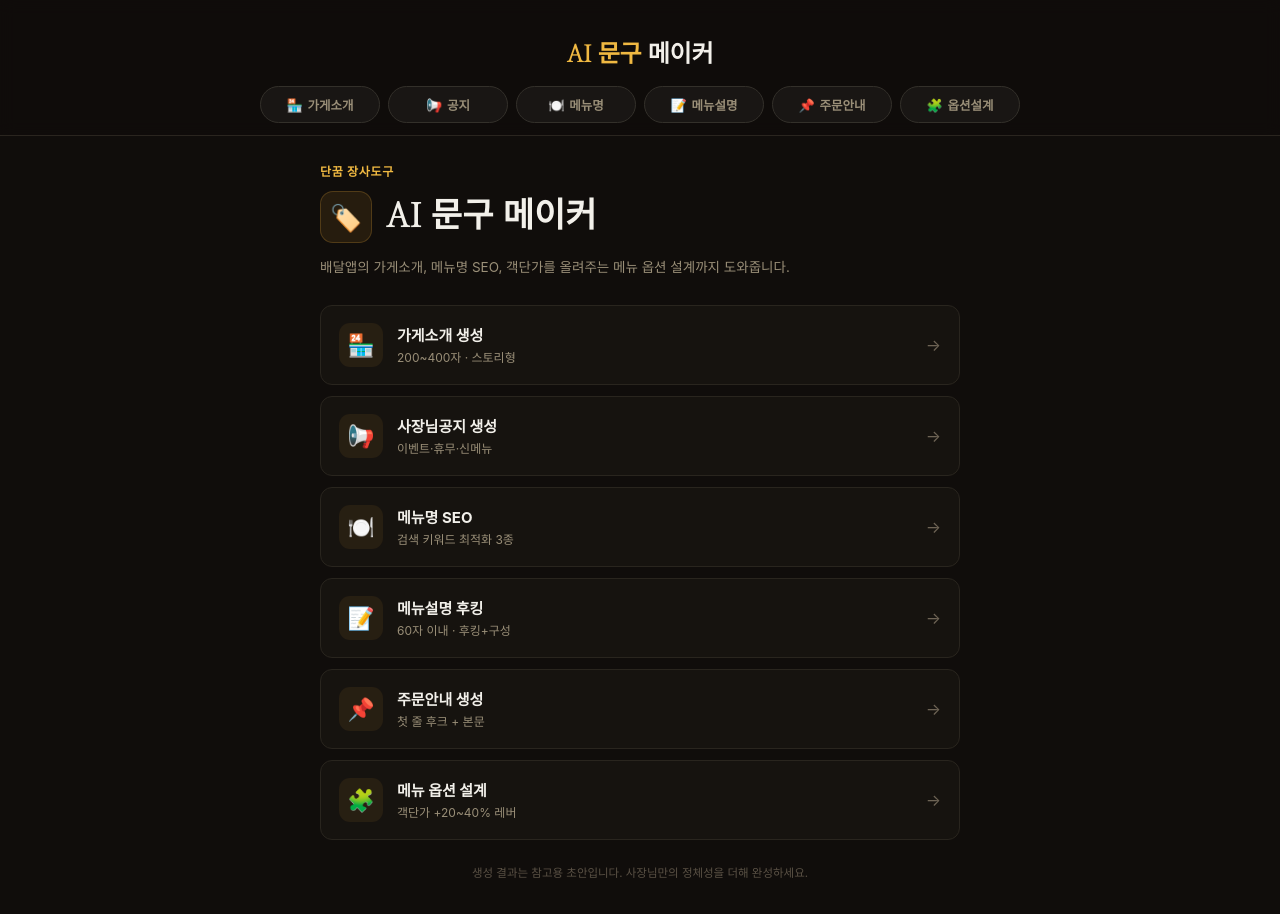
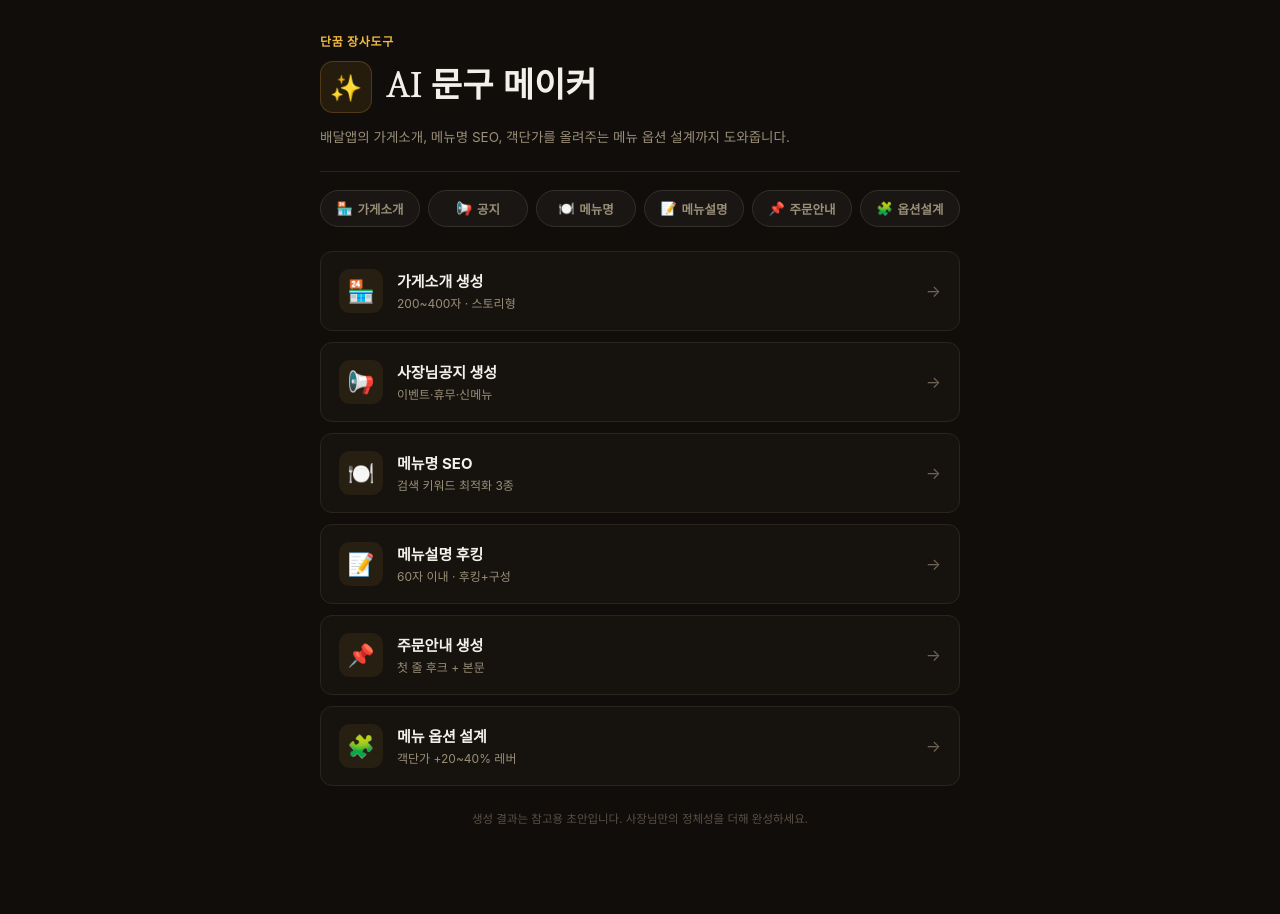
Before and after one commit to sfmaster-dot/dgm-ai-tool, a React (Vite) app: page / in a window 1280 px wide. After the commit the page ends 860 px from the top, so only its background shows below. Built offline with nearby package versions, Linux system fonts and the light colour scheme.

Commit message:
style: 헤더 재배치 - 히어로 상단 + 구분선 + 탭 네비, 중복 타이틀 제거

```diff
--- a/src/App.jsx
+++ b/src/App.jsx
@@ -40,12 +40,19 @@ export default function App() {
 
   return (
     <div style={s.wrap}>
-      {/* 상단 고정 네비게이터 */}
-      <div style={s.nav}>
-        <button style={s.brand} onClick={() => setActive(null)} className='brandBtn'>
-          <span style={{ color: '#f0b942' }}>AI 문구</span> 메이커
-        </button>
-        <div style={s.tabBarWrap}>
+      {/* 헤더: 히어로 → 구분선 → 탭 네비게이션 */}
+      <div style={s.header}>
+        <div style={s.hero}>
+          <div style={s.heroLabel}>단꿈 장사도구</div>
+          <div style={s.heroRow}>
+            <span style={s.heroIcon}>✨</span>
+            <span style={s.heroTitle}>AI 문구 메이커</span>
+          </div>
+          <div style={s.heroSub}>배달앱의 가게소개, 메뉴명 SEO, 객단가를 올려주는 메뉴 옵션 설계까지 도와줍니다.</div>
+        </div>
+
+        <div style={s.divider} />
+
         <div style={s.tabBar} className='tabBar'>
           {TOOLS.map(t => {
             const on = active === t.type;
@@ -63,7 +70,6 @@ export default function App() {
           })}
         </div>
       </div>
-      </div>
 
       {/* 본문 */}
       {active
@@ -72,7 +78,6 @@ export default function App() {
       }
 
       <style>{`
-        .brandBtn:hover { opacity: .85; }
         .navTab:hover { border-color: rgba(232,168,56,.5) !important; color: #f2f0ea !important; }
         .toolCard:hover { border-color: rgba(232,168,56,.45) !important; background: #1c1811 !important; transform: translateY(-1px); box-shadow: 0 6px 18px rgba(0,0,0,.35); }
         .toolCard:hover .cardLine { background: linear-gradient(180deg,#eeb040,#e0972a) !important; }
@@ -86,14 +91,6 @@ export default function App() {
 function Home({ tools, onPick }) {
   return (
     <div style={s.body}>
-      <div style={s.hero}>
-        <div style={s.heroLabel}>단꿈 장사도구</div>
-        <div style={s.heroRow}>
-          <span style={s.heroIcon}>🏷️</span>
-          <span style={s.heroTitle}>AI 문구 메이커</span>
-        </div>
-        <div style={s.heroSub}>배달앱의 가게소개, 메뉴명 SEO, 객단가를 올려주는 메뉴 옵션 설계까지 도와줍니다.</div>
-      </div>
       <div style={s.grid}>
         {tools.map(t => (
           <button key={t.type} style={s.card} onClick={() => onPick(t.type)} className='toolCard'>
@@ -119,21 +116,12 @@ const SERIF = "'Nanum Myeongjo', serif";
 const s = {
   wrap: { minHeight:'100%', boxSizing:'border-box', color:'#e8ede8' },
 
-  nav: {
-    position:'sticky', top:0, zIndex:20,
-    background:'rgba(16,13,11,.92)', backdropFilter:'blur(8px)',
-    borderBottom:'1px solid #2a251f',
-    padding:'34px 16px 0',
-  },
-  brand: {
-    display:'block', margin:'0 auto', maxWidth:'760px', width:'100%',
-    background:'none', border:'none', cursor:'pointer', textAlign:'center',
-    fontFamily:SERIF, fontSize:'24px', fontWeight:800, color:'#f2f0ea', letterSpacing:'-.01em',
-    padding:0, transition:'opacity .15s',
-  },
-  tabBarWrap: { maxWidth:'760px', margin:'16px auto 0', overflow:'hidden' },
+  header: { padding:'32px 16px 0' },
+  divider: { maxWidth:'640px', margin:'22px auto 18px', height:'1px', background:'#2a251f' },
+  tabBarWrap: { maxWidth:'640px', margin:'0 auto', overflow:'hidden' },
   tabBar: {
-    display:'flex', gap:'8px', overflowX:'auto', paddingBottom:'12px',
+    display:'flex', gap:'8px', overflowX:'auto', paddingBottom:'2px',
+    maxWidth:'640px', margin:'0 auto',
     scrollbarWidth:'none', msOverflowStyle:'none',
   },
   tab: {
@@ -149,8 +137,8 @@ const s = {
     color:'#1a1408', fontWeight:700, boxShadow:'0 3px 10px rgba(232,168,56,.28)',
   },
 
-  body: { padding:'26px 16px 32px' },
-  hero: { maxWidth:'640px', margin:'0 auto 26px', textAlign:'left' },
+  body: { padding:'22px 16px 32px' },
+  hero: { maxWidth:'640px', margin:'0 auto', textAlign:'left' },
   heroLabel: { fontSize:'12px', fontWeight:700, letterSpacing:'.06em', color:'#f0b942', marginBottom:'12px' },
   heroRow: { display:'flex', alignItems:'center', gap:'14px' },
   heroIcon: {
--- a/src/components/AiForm.jsx
+++ b/src/components/AiForm.jsx
@@ -283,8 +283,8 @@ function SelectField({ label, value, onChange, options }) {
 }
 
 const s = {
-  page: { maxWidth:'640px', margin:'0 auto', padding:'28px 16px 32px' },
-  head: { padding:'0 4px 16px', borderBottom:'1px solid #2a251f', marginBottom:'18px' },
-  title: { fontFamily:"'Nanum Myeongjo', serif", fontSize:'20px', fontWeight:800, color:'#f2f0ea' },
-  sub: { fontSize:'12px', color:'#9a8f78', marginTop:'6px' },
+  page: { maxWidth:'640px', margin:'0 auto', padding:'22px 16px 32px' },
+  head: { padding:'0 4px 16px', marginBottom:'18px' },
+  title: { fontFamily:"'Nanum Myeongjo', serif", fontSize:'21px', fontWeight:800, color:'#f2f0ea', lineHeight:1.25 },
+  sub: { fontSize:'12.5px', color:'#9a8f78', marginTop:'7px' },
 };
```
Lines whose indentation alone changed are shown as unchanged.
